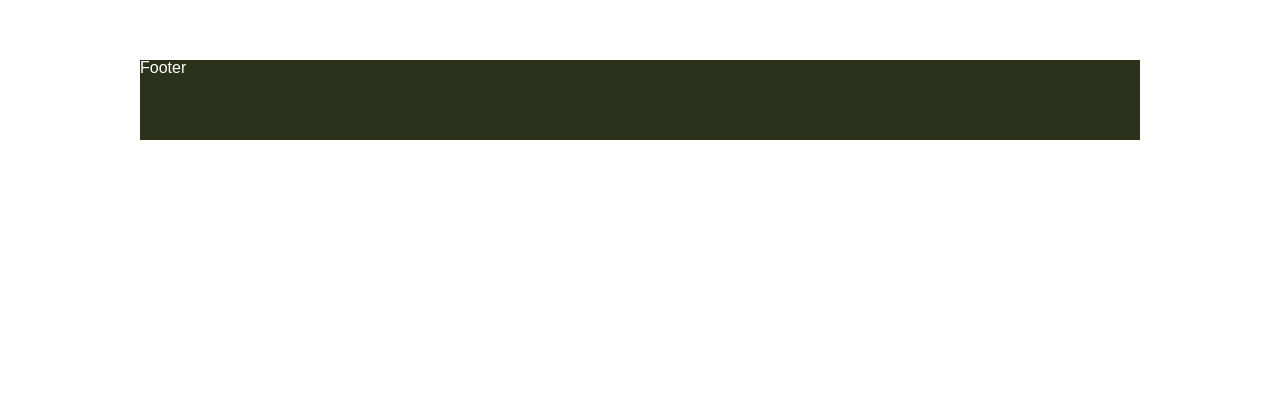
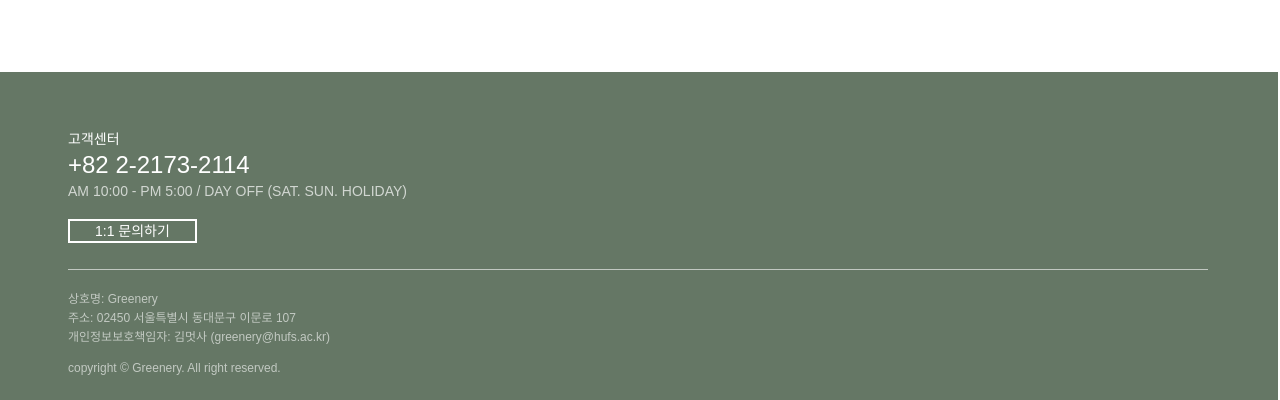
Before and after one commit to likelion10th-greenery/greenery-react-client, a React (Create React App) app: page / in a window 1280 px wide. Shown: the part 901-1301 px from the top of the page. Before the commit the page ends 1041 px from the top, so only its background shows below. Built offline with nearby package versions, Linux system fonts and the light colour scheme; a small style sheet from the web is missing.

Commit message:
fix: footer design

```diff
--- a/src/App.js
+++ b/src/App.js
@@ -10,6 +10,7 @@ const GlobalStyle = createGlobalStyle`
 	body {
 		font-family: "Noto Sans Kr", sans-serif;
 		box-sizing: border-box;
+		position: relative;
 		height: 100vh;
 		padding: 0 140px;
 		margin: 0;
@@ -31,8 +32,7 @@ const GlobalStyle = createGlobalStyle`
 
 const RootDiv = styled.div`
 	min-height: 100vh;
-	padding-bottom: 120px; // footer 공간 마련
-	position: relative;
+	padding-bottom: 380px; // footer 공간 마련
 `;
 
 function App() {
@@ -42,8 +42,8 @@ function App() {
 			<RootDiv>
 				<Nav />
 				<Routes />
-				<Footer />
 			</RootDiv>
+			<Footer />
 		</>
 	);
 }
--- a/src/components/footer/index.js
+++ b/src/components/footer/index.js
@@ -1,8 +1,27 @@
 import React from 'react';
-import { Wrapper } from './styled';
+import { CustomerCenterWrapper, InquireBtn, SubInfoWrapper, Wrapper } from './styled';
 
 const Footer = () => {
-	return <Wrapper>Footer</Wrapper>;
+	return (
+		<div style={{ position: 'relative' }}>
+			<Wrapper>
+				<CustomerCenterWrapper>
+					<span>고객센터</span>
+					<h3>+82 2-2173-2114</h3>
+					<span style={{ opacity: 0.7 }}>AM 10:00 - PM 5:00 / DAY OFF (SAT. SUN. HOLIDAY)</span>
+				</CustomerCenterWrapper>
+				<InquireBtn>1:1 문의하기</InquireBtn>
+				<SubInfoWrapper>
+					<div>
+						<span>상호명: Greenery</span>
+						<span>주소: 02450 서울특별시 동대문구 이문로 107</span>
+						<span>개인정보보호책임자: 김멋사 (greenery@hufs.ac.kr)</span>
+					</div>
+					<span>copyright © Greenery. All right reserved.</span>
+				</SubInfoWrapper>
+			</Wrapper>
+		</div>
+	);
 };
 
 export default Footer;
--- a/src/components/footer/styled.js
+++ b/src/components/footer/styled.js
@@ -2,10 +2,51 @@ import styled from 'styled-components';
 import { COLOR } from '../../utils/color';
 
 export const Wrapper = styled.footer`
-	width: 100%;
-	height: 80px;
-	background-color: ${COLOR.darkGreen};
+	width: calc(100% + 140px);
+	padding: 20px 70px;
+	background-color: #657765;
 	color: ${COLOR.white};
 	position: absolute;
 	bottom: 0;
+	left: -142px;
 `;
+
+export const CustomerCenterWrapper = styled.div`
+	margin: 40px 0;
+	margin-bottom: 25px;
+	font-size: 14px;
+	h3 {
+		margin: 7px 0;
+		font-size: 24px;
+	}
+`;
+export const InquireBtn = styled.span`
+	border: 2px solid white;
+	font-size: 14px;
+	padding: 2px 25px;
+	transition: all 0.2s ease-in-out;
+	cursor: pointer;
+	&:hover {
+		background-color: ${COLOR.white};
+		color: #657765;
+		font-weight: 600;
+	}
+`;
+export const SubInfoWrapper = styled.div`
+	font-size: 12px;
+	opacity: 0.6;
+	border-top: 1px solid white;
+	margin-top: 30px;
+	padding-top: 10px;
+	height: 100px;
+	display: flex;
+	flex-direction: column;
+	justify-content: space-around;
+	div {
+		display: flex;
+		flex-direction: column;
+	}
+	span {
+		margin-top: 7px;
+	}
+`;
```
